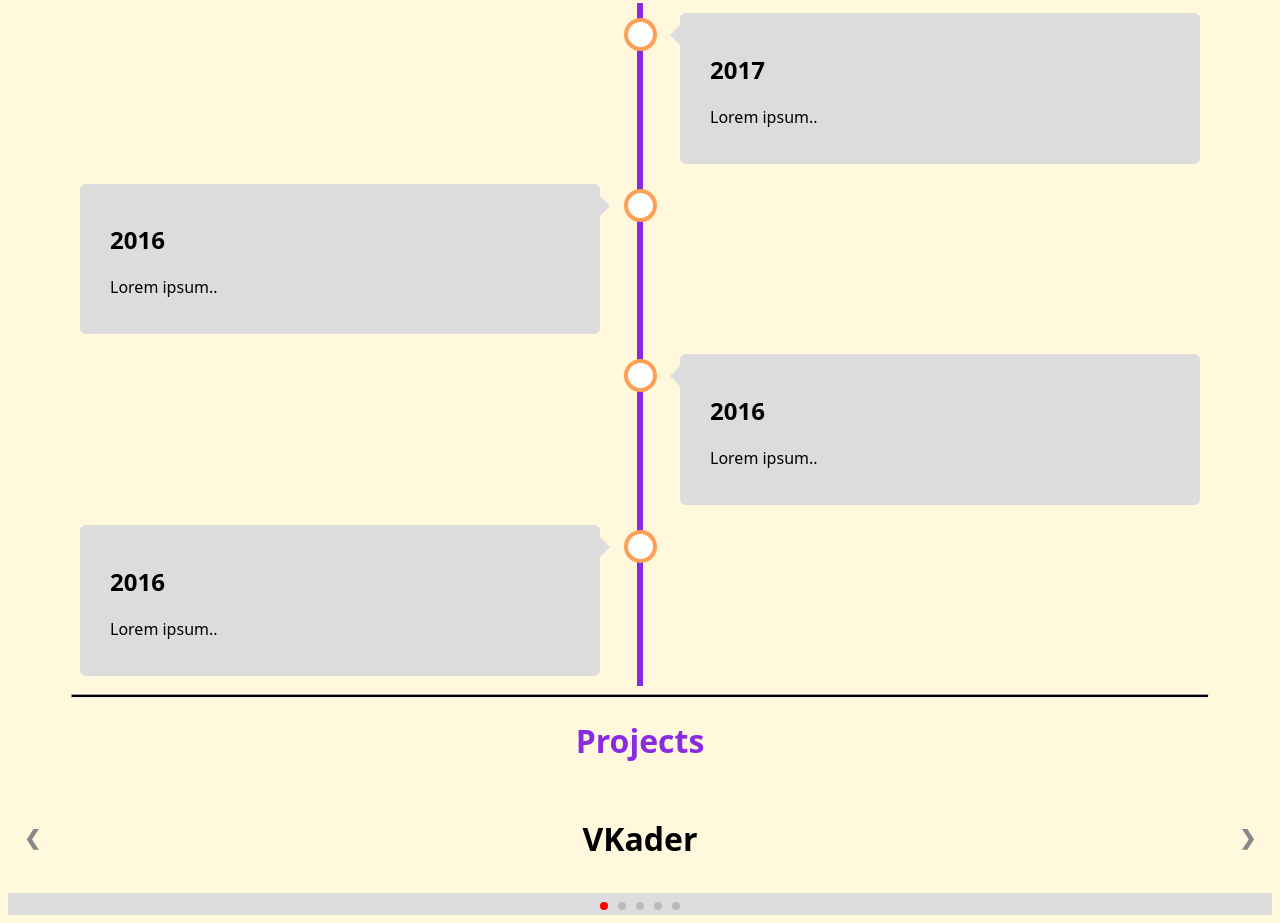
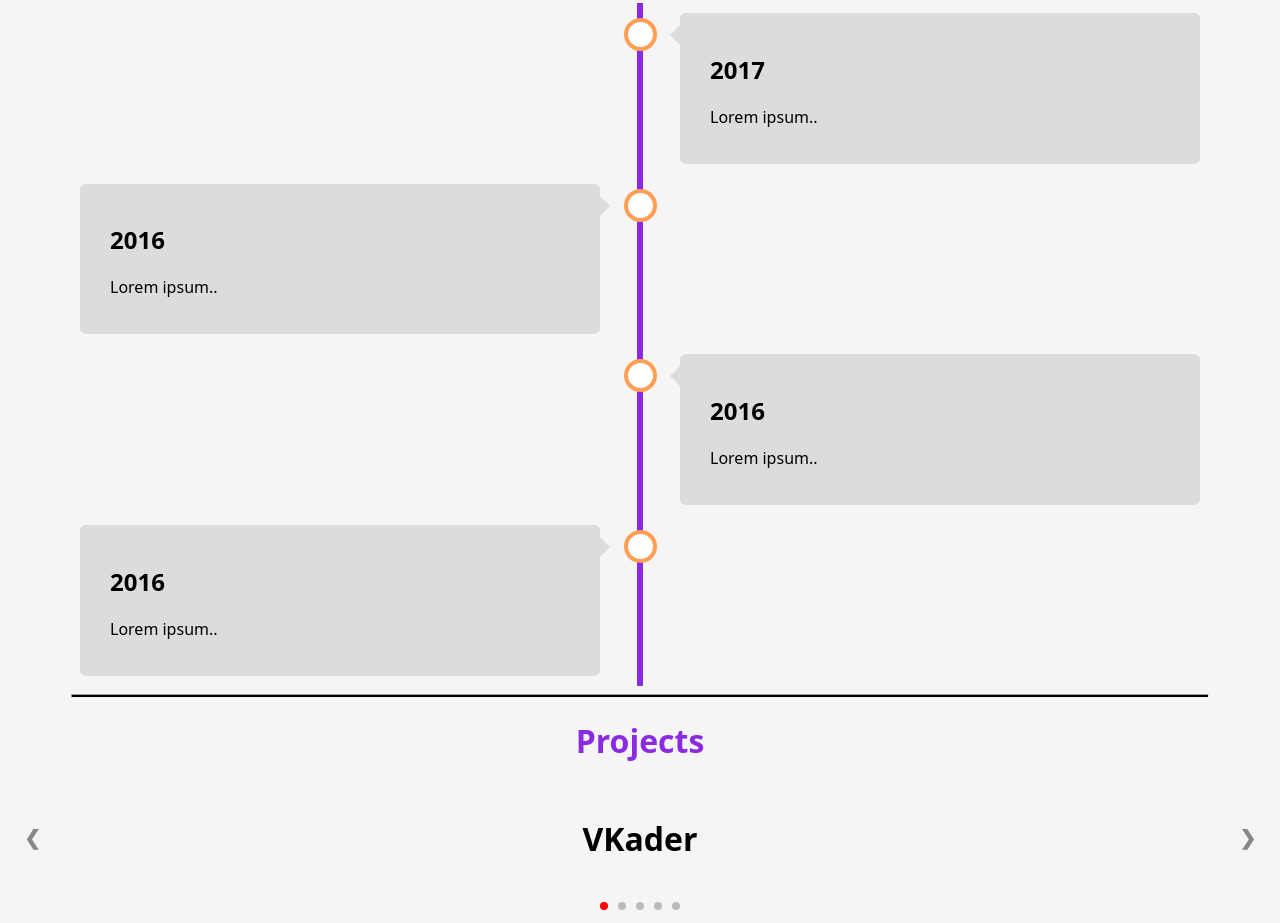
Before and after one commit to AhmedNader42/Personal-Website, a plain HTML site: page index.html in a window 1280 px wide. Shown: the part 710-1633 px from the top of the page. Drawn offline with Linux system fonts and the light colour scheme.

Commit message:
Changed the color of the background

```diff
--- a/css/style.css
+++ b/css/style.css
@@ -3,7 +3,7 @@
     font-family: system-ui;
 }
 body {
-    background-color: cornsilk;
+    background-color: whitesmoke;
 }
 
 hr {
@@ -44,7 +44,7 @@ a {
 /* Slideshow container */
 .slideshow-container {
     position: relative;
-    background: cornsilk;
+    background: whitesmoke;
 }
 
 /* Slides */
@@ -90,7 +90,6 @@ a {
 .dot-container {
     text-align: center;
     padding: 0px;
-    background: #ddd;
 }
 
 /* The dots/bullets/indicators */
@@ -125,7 +124,7 @@ a {
 
 /* The actual timeline (the vertical ruler) */
 .timeline::after {
-    content: '';
+    content: "";
     position: absolute;
     width: 6px;
     background-color: blueviolet;
@@ -145,7 +144,7 @@ a {
 
 /* The circles on the timeline */
 .container::after {
-    content: '';
+    content: "";
     position: absolute;
     width: 25px;
     height: 25px;
@@ -169,7 +168,7 @@ a {
 
 /* Add arrows to the left container (pointing right) */
 .left::before {
-    content: ' ';
+    content: " ";
     height: 0;
     position: absolute;
     top: 22px;
@@ -183,7 +182,7 @@ a {
 
 /* Add arrows to the right container (pointing left) */
 .right::before {
-    content: ' ';
+    content: " ";
     height: 0;
     position: absolute;
     top: 22px;
```
